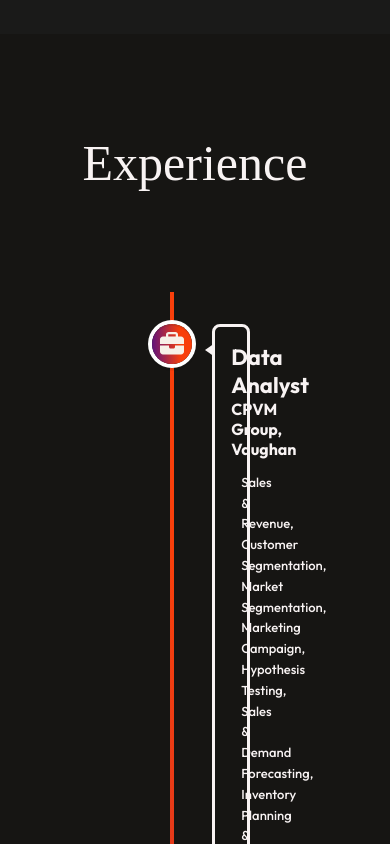
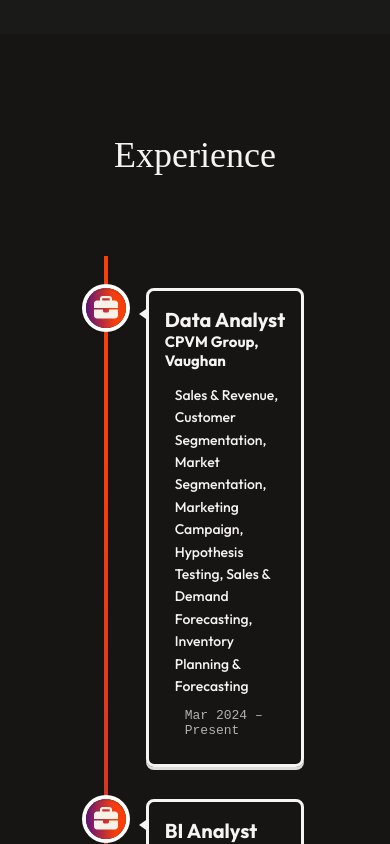
Before and after one commit to nikendrashekhawat/portfolio, a React (Vite) app: page /#profile in a window 390 px wide. Shown: the part 2920-3764 px from the top of the page. Built offline with nearby package versions, Linux system fonts and the light colour scheme.

Commit message:
add mobile screen properties to experience

```diff
--- a/src/components/experience/Experience.css
+++ b/src/components/experience/Experience.css
@@ -55,3 +55,44 @@
 .job-description:hover .vertical-timeline-element-content-arrow {
     border-right: 10px solid var(--job-content-arrow-color);
 }
+
+@media (max-width: 768px) {
+    .experience {
+        padding: 80px;
+        gap: 80px;
+        padding-top: 100px;
+        padding-bottom: 100px;
+    }
+    .experience h1 {
+        font-size: 36px;
+    }
+    .job-title{
+        font-size: 20px;
+    }
+    .job-city{
+        font-size: 15px;
+    }
+    .job-description p{
+        font-size: 14px;
+    }
+
+}
+
+@media (max-width: 360px) {
+    .experience {
+        padding: 20px;
+        gap: 50px;
+        padding-top: 80px;
+        padding-bottom: 80px;
+    }
+
+    .experience h1 {
+        font-size: 30px;
+    }
+    .job-title{
+        font-size: 18px;
+    }
+    .job-city{
+        font-size: 14px;
+    }
+}
```
